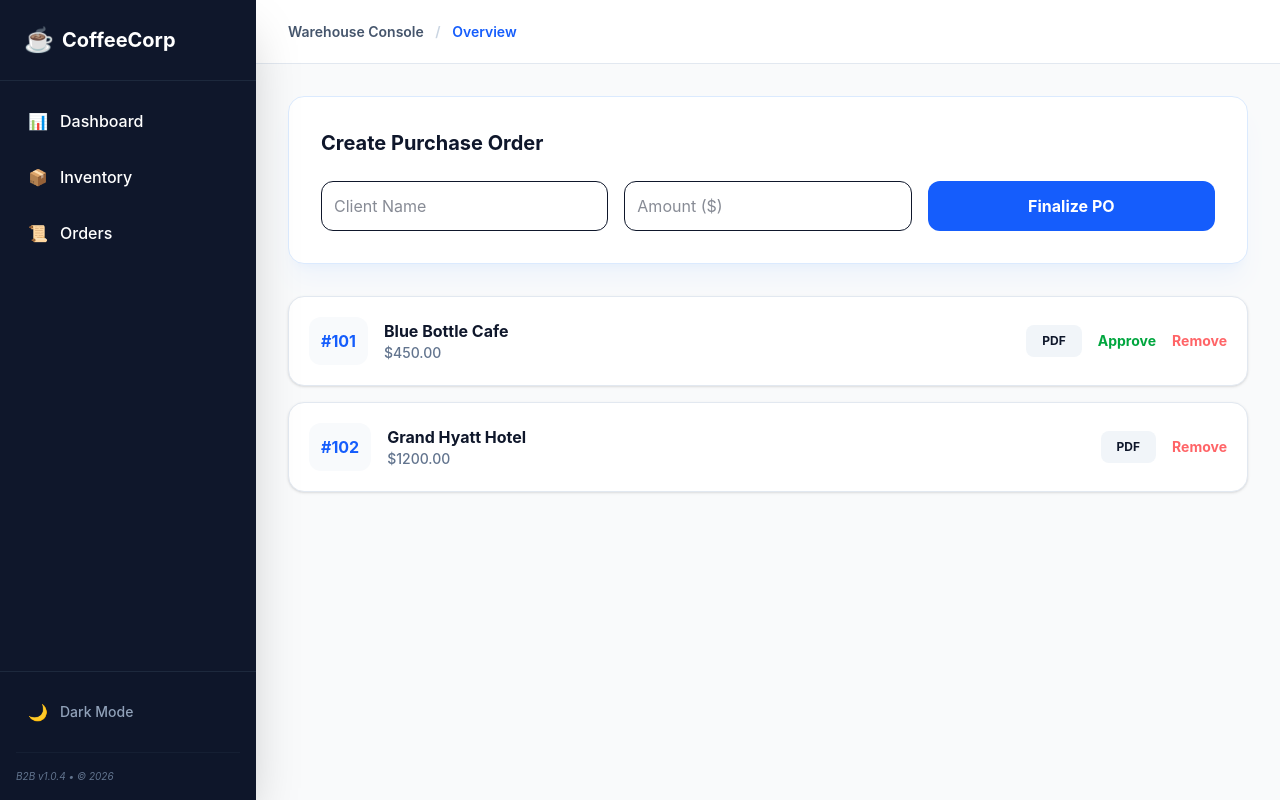
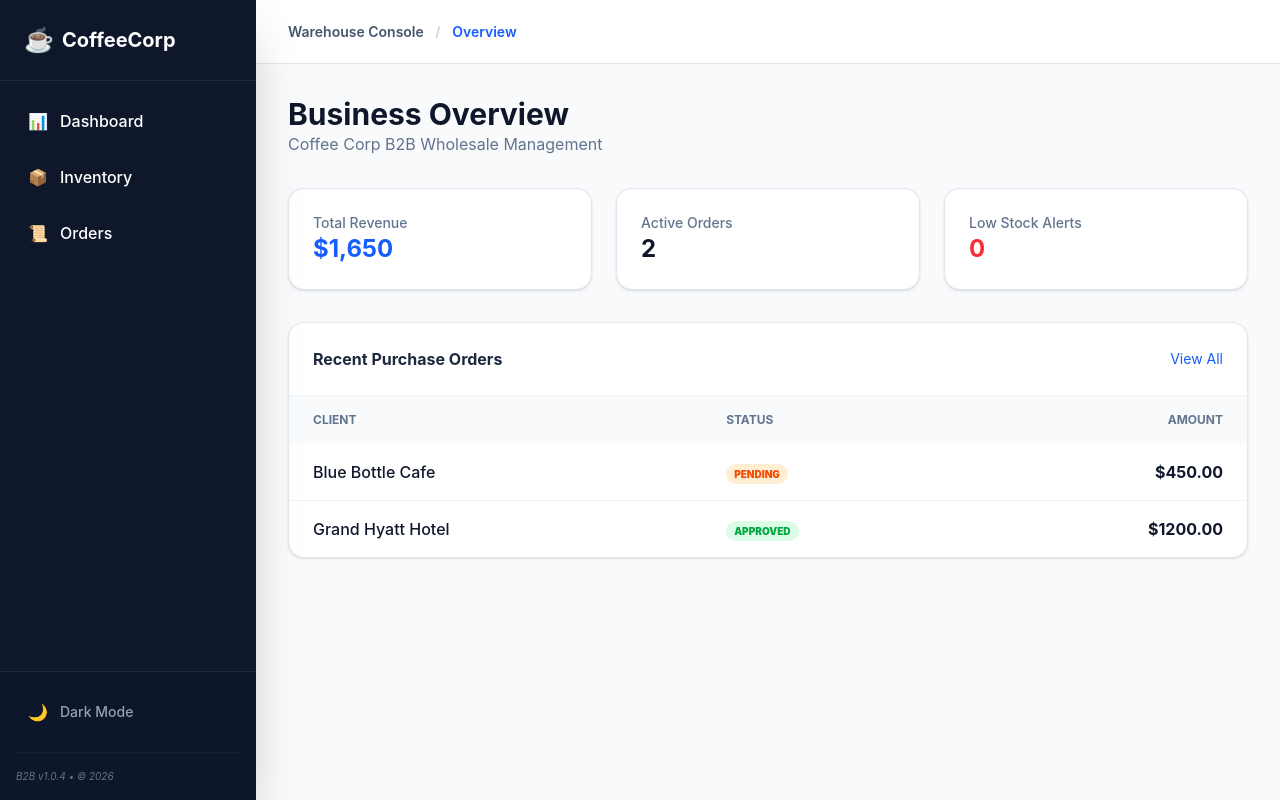
Before and after one commit to Gebremikial/Coffee-Corp-B2B, a Next.js app: page / in a window 1280 px wide. Built offline with nearby package versions, Linux system fonts and the light colour scheme.

Commit message:
fix: resolve table hydration errors in dashboard and orders pages

```diff
--- a/src/app/orders/page.tsx
+++ b/src/app/orders/page.tsx
@@ -10,12 +10,10 @@ export default function OrdersPage() {
   const dispatch = useAppDispatch();
   const orders = useAppSelector((state) => state.orders.orders);
 
-  // Form State
   const [client, setClient] = useState('');
   const [amount, setAmount] = useState('');
   const [loading, setLoading] = useState(false);
 
-  // Panel State
   const [selectedOrder, setSelectedOrder] = useState<any | null>(null);
   const [isPanelOpen, setIsPanelOpen] = useState(false);
 
@@ -24,24 +22,19 @@ export default function OrdersPage() {
     if (!client || !amount) return;
     setLoading(true);
     setTimeout(() => {
-      dispatch(addOrder({
-        clientName: client,
-        amount: Number(amount)
-      }));
-      setClient('');
-      setAmount('');
-      setLoading(false);
+      dispatch(addOrder({ clientName: client, amount: Number(amount) }));
+      setClient(''); setAmount(''); setLoading(false);
     }, 500);
   };
 
-  const handleRowClick = (order: unknown) => {
+  const handleRowClick = (order: any) => {
     setSelectedOrder(order);
     setIsPanelOpen(true);
   };
 
   return (
     <div className="max-w-5xl mx-auto space-y-8 animate-in fade-in duration-700">
-      {/* CREATE ORDER FORM */}
+      {/* CREATION FORM */}
       <div className="bg-white dark:bg-slate-900 p-8 rounded-2xl border border-blue-100 dark:border-slate-800 shadow-xl shadow-blue-500/5">
         <h2 className="text-xl font-bold mb-6 dark:text-white">Create Purchase Order</h2>
         <form onSubmit={handleSubmit} className="grid grid-cols-1 md:grid-cols-3 gap-4">
@@ -56,107 +49,81 @@ export default function OrdersPage() {
             value={amount}
             onChange={(e) => setAmount(e.target.value)}
             type="number"
-            placeholder="Total Amount ($)"
+            placeholder="Amount ($)"
             className="p-3 rounded-xl border dark:bg-slate-800 dark:border-slate-700 dark:text-white outline-none focus:ring-2 focus:ring-blue-500"
             required
           />
-          <button
-            disabled={loading}
-            className="bg-blue-600 text-white font-bold py-3 rounded-xl hover:bg-blue-700 transition-all disabled:opacity-50"
-          >
+          <button disabled={loading} className="bg-blue-600 text-white font-bold py-3 rounded-xl hover:bg-blue-700 transition-all">
             {loading ? 'Creating...' : 'Finalize PO'}
           </button>
         </form>
       </div>
 
-      {/* ORDER HISTORY */}
+      {/* ORDERS LIST */}
       <div className="space-y-4">
-        <h3 className="font-bold text-slate-500 uppercase text-xs tracking-widest px-2">Order History</h3>
         {orders.map(order => (
           <div key={order.id}>
             <div
               onClick={() => handleRowClick(order)}
-              className="bg-white dark:bg-slate-900 p-5 rounded-2xl border border-slate-200 dark:border-slate-800 flex flex-wrap items-center justify-between gap-4 shadow-sm hover:shadow-md transition-shadow cursor-pointer group"
+              className="bg-white dark:bg-slate-900 p-5 rounded-2xl border border-slate-200 dark:border-slate-800 flex items-center justify-between gap-4 shadow-sm hover:shadow-md cursor-pointer group"
             >
               <div className="flex items-center gap-4">
                 <div className="p-3 bg-slate-50 dark:bg-slate-800 rounded-xl font-mono font-bold text-blue-600">#{order.id}</div>
                 <div>
                   <p className="font-bold dark:text-white">{order.clientName}</p>
-                  <p className="text-sm text-slate-500 font-medium">${order.amount.toFixed(2)}</p>
+                  <p className="text-sm text-slate-500 font-medium">${(order.amount || 0).toFixed(2)}</p>
                 </div>
               </div>
-
-              <div className="flex items-center gap-6">
-                <span className={`px-3 py-1 rounded-full text-[10px] font-black uppercase ${
-                  order.status === 'Pending' ? 'bg-orange-100 text-orange-600' : 'bg-green-100 text-green-600'
-                }`}>
-                  {order.status}
-                </span>
-
-                <div className="flex gap-4">
-                  <button
-                    onClick={(e) => { e.stopPropagation(); generateInvoice(order); }}
-                    className="text-slate-500 hover:text-blue-600 font-bold text-sm transition-colors"
-                  >
-                    PDF
-                  </button>
-                  {order.status === 'Pending' && (
-                    <button
-                      onClick={(e) => { e.stopPropagation(); dispatch(approveOrder(order.id)); }}
-                      className="text-green-600 font-bold text-sm hover:underline"
-                    >
-                      Approve
-                    </button>
-                  )}
-                  <button
-                    onClick={(e) => { e.stopPropagation(); dispatch(cancelOrder(order.id)); }}
-                    className="text-red-400 font-bold text-sm hover:underline"
-                  >
-                    Remove
-                  </button>
-                </div>
+              <div className="flex items-center gap-4">
+                <button onClick={(e) => { e.stopPropagation(); generateInvoice(order); }} className="px-4 py-2 bg-slate-100 dark:bg-slate-800 rounded-lg text-xs font-bold hover:bg-blue-600 hover:text-white transition-all">PDF</button>
+                {order.status === 'Pending' && <button onClick={(e) => { e.stopPropagation(); dispatch(approveOrder(order.id)); }} className="text-green-600 font-bold text-sm">Approve</button>}
+                <button onClick={(e) => { e.stopPropagation(); dispatch(cancelOrder(order.id)); }} className="text-red-400 font-bold text-sm">Remove</button>
               </div>
             </div>
 
-            {/* HIDDEN INVOICE TEMPLATE */}
+            {/* INVOICE TEMPLATE (Strict HEX colors) */}
             <div id={`invoice-${order.id}`} style={{ display: 'none', position: 'absolute', left: '-9999px' }}>
-              <div style={{ width: '800px', padding: '40px', backgroundColor: '#ffffff', color: '#000000', fontFamily: 'sans-serif' }}>
-                <div style={{ display: 'flex', justifyContent: 'space-between', marginBottom: '50px' }}>
-                  <div>
-                    <h1 style={{ fontSize: '28px', margin: 0, color: '#2563eb' }}>COFFEE CORP B2B</h1>
-                    <p style={{ color: '#64748b' }}>Warehouse & Distribution</p>
-                  </div>
+              <div style={{ width: '700px', padding: '50px', backgroundColor: '#ffffff', color: '#000000', fontFamily: 'sans-serif' }}>
+                <div style={{ display: 'flex', justifyContent: 'space-between', borderBottom: '2px solid #000000', paddingBottom: '20px', marginBottom: '30px' }}>
+                  <h1 style={{ fontSize: '28px', margin: 0 }}>COFFEE CORP</h1>
                   <div style={{ textAlign: 'right' }}>
-                    <h2 style={{ fontSize: '20px', margin: 0 }}>INVOICE</h2>
-                    <p>ID: #{order.id}</p>
-                    <p>{new Date().toLocaleDateString()}</p>
+                    <h2 style={{ fontSize: '18px', margin: 0 }}>INVOICE</h2>
+                    <p style={{ margin: 0 }}>ID: {order.id}</p>
                   </div>
                 </div>
+                <div style={{ marginBottom: '30px' }}>
+                  <p style={{ fontWeight: 'bold', margin: '0 0 5px 0' }}>Bill To:</p>
+                  <p style={{ fontSize: '20px', margin: 0 }}>{order.clientName}</p>
+                </div>
+
+                {/* FIXED TABLE STRUCTURE */}
                 <table style={{ width: '100%', borderCollapse: 'collapse' }}>
                   <thead>
-                    <tr style={{ borderBottom: '2px solid #e2e8f0' }}>
-                      <th style={{ textAlign: 'left', padding: '12px 0' }}>Description</th>
-                      <th style={{ textAlign: 'right', padding: '12px 0' }}>Total</th>
+                    <tr style={{ backgroundColor: '#eeeeee' }}>
+                      <th style={{ padding: '10px', textAlign: 'left', border: '1px solid #dddddd' }}>Description</th>
+                      <th style={{ padding: '10px', textAlign: 'right', border: '1px solid #dddddd' }}>Total</th>
                     </tr>
                   </thead>
                   <tbody>
                     <tr>
-                      <td style={{ padding: '20px 0' }}>Wholesale Coffee Supply</td>
-                      <td style={{ textAlign: 'right', padding: '20px 0' }}>${order.amount.toFixed(2)}</td>
+                      <td style={{ padding: '15px 10px', borderBottom: '1px solid #eeeeee' }}>Bulk Coffee Wholesale Supply</td>
+                      <td style={{ padding: '15px 10px', borderBottom: '1px solid #eeeeee', textAlign: 'right' }}>
+                        ${(order.amount || 0).toFixed(2)}
+                      </td>
                     </tr>
                   </tbody>
                 </table>
+
+                <div style={{ textAlign: 'right', marginTop: '30px' }}>
+                  <p style={{ fontSize: '22px', fontWeight: 'bold' }}>Total: ${(order.amount || 0).toFixed(2)}</p>
+                </div>
               </div>
             </div>
           </div>
         ))}
       </div>
 
-      <OrderDetails
-        order={selectedOrder}
-        isOpen={isPanelOpen}
-        onClose={() => setIsPanelOpen(false)}
-      />
+      <OrderDetails order={selectedOrder} isOpen={isPanelOpen} onClose={() => setIsPanelOpen(false)} />
     </div>
   );
 }
--- a/src/app/page.tsx
+++ b/src/app/page.tsx
@@ -1,120 +1,81 @@
 'use client';
 
-import { useState } from 'react';
-import { useAppSelector, useAppDispatch } from '@/lib/hooks';
-import { addOrder, cancelOrder, approveOrder } from '@/lib/features/orderSlice';
-import OrderDetails from '@/components/OrderDetails';
-import { generateInvoice } from '@/lib/generateInvoice';
+import { useAppSelector } from '@/lib/hooks';
+import Link from 'next/link';
 
-export default function OrdersPage() {
-  const dispatch = useAppDispatch();
+export default function Dashboard() {
   const orders = useAppSelector((state) => state.orders.orders);
+  const inventory = useAppSelector((state) => state.inventory.items);
 
-  const [client, setClient] = useState('');
-  const [amount, setAmount] = useState('');
-  const [loading, setLoading] = useState(false);
-
-  const [selectedOrder, setSelectedOrder] = useState<any | null>(null);
-  const [isPanelOpen, setIsPanelOpen] = useState(false);
-
-  const handleSubmit = (e: React.FormEvent) => {
-    e.preventDefault();
-    if (!client || !amount) return;
-    setLoading(true);
-    setTimeout(() => {
-      dispatch(addOrder({ clientName: client, amount: Number(amount) }));
-      setClient(''); setAmount(''); setLoading(false);
-    }, 500);
-  };
-
-  const handleRowClick = (order: any) => {
-    setSelectedOrder(order);
-    setIsPanelOpen(true);
-  };
+  const totalRevenue = orders.reduce((acc, order) => acc + order.amount, 0);
+  const lowStockCount = inventory.filter(item => item.stock < 10).length;
 
   return (
-    <div className="max-w-5xl mx-auto space-y-8 animate-in fade-in duration-700">
-      {/* CREATION FORM */}
-      <div className="bg-white dark:bg-slate-900 p-8 rounded-2xl border border-blue-100 dark:border-slate-800 shadow-xl shadow-blue-500/5">
-        <h2 className="text-xl font-bold mb-6 dark:text-white">Create Purchase Order</h2>
-        <form onSubmit={handleSubmit} className="grid grid-cols-1 md:grid-cols-3 gap-4">
-          <input
-            value={client}
-            onChange={(e) => setClient(e.target.value)}
-            placeholder="Client Name"
-            className="p-3 rounded-xl border dark:bg-slate-800 dark:border-slate-700 dark:text-white outline-none focus:ring-2 focus:ring-blue-500"
-            required
-          />
-          <input
-            value={amount}
-            onChange={(e) => setAmount(e.target.value)}
-            type="number"
-            placeholder="Amount ($)"
-            className="p-3 rounded-xl border dark:bg-slate-800 dark:border-slate-700 dark:text-white outline-none focus:ring-2 focus:ring-blue-500"
-            required
-          />
-          <button disabled={loading} className="bg-blue-600 text-white font-bold py-3 rounded-xl hover:bg-blue-700 transition-all">
-            {loading ? 'Creating...' : 'Finalize PO'}
-          </button>
-        </form>
+    <div className="space-y-8 animate-in fade-in duration-700">
+      <div>
+        <h1 className="text-3xl font-bold text-slate-900 dark:text-white">Business Overview</h1>
+        <p className="text-slate-500 dark:text-slate-400">Coffee Corp B2B Wholesale Management</p>
       </div>
 
-      {/* ORDERS LIST */}
-      <div className="space-y-4">
-        {orders.map(order => (
-          <div key={order.id}>
-            <div
-              onClick={() => handleRowClick(order)}
-              className="bg-white dark:bg-slate-900 p-5 rounded-2xl border border-slate-200 dark:border-slate-800 flex items-center justify-between gap-4 shadow-sm hover:shadow-md cursor-pointer group"
-            >
-              <div className="flex items-center gap-4">
-                <div className="p-3 bg-slate-50 dark:bg-slate-800 rounded-xl font-mono font-bold text-blue-600">#{order.id}</div>
-                <div>
-                  <p className="font-bold dark:text-white">{order.clientName}</p>
-                  <p className="text-sm text-slate-500 font-medium">${order.amount.toFixed(2)}</p>
-                </div>
-              </div>
-              <div className="flex items-center gap-4">
-                <button onClick={(e) => { e.stopPropagation(); generateInvoice(order); }} className="px-4 py-2 bg-slate-100 dark:bg-slate-800 rounded-lg text-xs font-bold hover:bg-blue-600 hover:text-white transition-all">PDF</button>
-                {order.status === 'Pending' && <button onClick={(e) => { e.stopPropagation(); dispatch(approveOrder(order.id)); }} className="text-green-600 font-bold text-sm">Approve</button>}
-                <button onClick={(e) => { e.stopPropagation(); dispatch(cancelOrder(order.id)); }} className="text-red-400 font-bold text-sm">Remove</button>
-              </div>
-            </div>
-
-            {/* INVOICE TEMPLATE (Strict HEX colors) */}
-            <div id={`invoice-${order.id}`} style={{ display: 'none', position: 'absolute', left: '-9999px' }}>
-              <div style={{ width: '700px', padding: '50px', backgroundColor: '#ffffff', color: '#000000', fontFamily: 'sans-serif' }}>
-                <div style={{ display: 'flex', justifyContent: 'space-between', borderBottom: '2px solid #000000', paddingBottom: '20px', marginBottom: '30px' }}>
-                  <h1 style={{ fontSize: '28px', margin: 0 }}>COFFEE CORP</h1>
-                  <div style={{ textAlign: 'right' }}>
-                    <h2 style={{ fontSize: '18px', margin: 0 }}>INVOICE</h2>
-                    <p style={{ margin: 0 }}>ID: {order.id}</p>
-                  </div>
-                </div>
-                <div style={{ marginBottom: '30px' }}>
-                  <p style={{ fontWeight: 'bold', margin: '0 0 5px 0' }}>Bill To:</p>
-                  <p style={{ fontSize: '20px', margin: 0 }}>{order.clientName}</p>
-                </div>
-                <table style={{ width: '100%', borderCollapse: 'collapse' }}>
-                  <tr style={{ backgroundColor: '#eeeeee' }}>
-                    <th style={{ padding: '10px', textAlign: 'left' }}>Description</th>
-                    <th style={{ padding: '10px', textAlign: 'right' }}>Total</th>
-                  </tr>
-                  <tr>
-                    <td style={{ padding: '15px 10px', borderBottom: '1px solid #eeeeee' }}>Bulk Coffee Wholesale Supply</td>
-                    <td style={{ padding: '15px 10px', borderBottom: '1px solid #eeeeee', textAlign: 'right' }}>${order.amount.toFixed(2)}</td>
-                  </tr>
-                </table>
-                <div style={{ textAlign: 'right', marginTop: '30px' }}>
-                  <p style={{ fontSize: '22px', fontWeight: 'bold' }}>Total: ${order.amount.toFixed(2)}</p>
-                </div>
-              </div>
-            </div>
-          </div>
-        ))}
+      {/* STATS GRID */}
+      <div className="grid grid-cols-1 md:grid-cols-3 gap-6">
+        <div className="bg-white dark:bg-slate-900 p-6 rounded-2xl border border-slate-200 dark:border-slate-800 shadow-sm">
+          <p className="text-sm font-medium text-slate-500">Total Revenue</p>
+          <p className="text-2xl font-bold text-blue-600">${totalRevenue.toLocaleString()}</p>
+        </div>
+        <div className="bg-white dark:bg-slate-900 p-6 rounded-2xl border border-slate-200 dark:border-slate-800 shadow-sm">
+          <p className="text-sm font-medium text-slate-500">Active Orders</p>
+          <p className="text-2xl font-bold text-slate-900 dark:text-white">{orders.length}</p>
+        </div>
+        <div className="bg-white dark:bg-slate-900 p-6 rounded-2xl border border-slate-200 dark:border-slate-800 shadow-sm">
+          <p className="text-sm font-medium text-slate-500">Low Stock Alerts</p>
+          <p className="text-2xl font-bold text-red-500">{lowStockCount}</p>
+        </div>
       </div>
 
-      <OrderDetails order={selectedOrder} isOpen={isPanelOpen} onClose={() => setIsPanelOpen(false)} />
+      {/* RECENT ACTIVITY TABLE */}
+      <div className="bg-white dark:bg-slate-900 rounded-2xl border border-slate-200 dark:border-slate-800 overflow-hidden shadow-sm">
+        <div className="p-6 border-b border-slate-100 dark:border-slate-800 flex justify-between items-center">
+          <h2 className="font-bold text-slate-800 dark:text-white">Recent Purchase Orders</h2>
+          <Link href="/orders" className="text-sm text-blue-600 hover:underline">View All</Link>
+        </div>
+
+        <table className="w-full text-left border-collapse">
+          {/* THEAD WRAPPER ADDED HERE */}
+          <thead>
+            <tr className="bg-slate-50 dark:bg-slate-800/50 text-xs uppercase text-slate-500 font-bold">
+              <th className="px-6 py-4">Client</th>
+              <th className="px-6 py-4">Status</th>
+              <th className="px-6 py-4 text-right">Amount</th>
+            </tr>
+          </thead>
+          {/* TBODY WRAPPER ADDED HERE */}
+          <tbody className="divide-y divide-slate-100 dark:divide-slate-800">
+            {orders.slice(0, 5).map((order) => (
+              <tr key={order.id} className="hover:bg-slate-50 dark:hover:bg-slate-800/30 transition-colors">
+                <td className="px-6 py-4 font-medium dark:text-slate-200">{order.clientName}</td>
+                <td className="px-6 py-4">
+                  <span className={`px-2 py-1 rounded-full text-[10px] font-black uppercase ${
+                    order.status === 'Approved' ? 'bg-green-100 text-green-600' : 'bg-orange-100 text-orange-600'
+                  }`}>
+                    {order.status}
+                  </span>
+                </td>
+                <td className="px-6 py-4 text-right font-mono font-bold dark:text-slate-300">
+                  ${order.amount.toFixed(2)}
+                </td>
+              </tr>
+            ))}
+            {orders.length === 0 && (
+              <tr>
+                <td colSpan={3} className="px-6 py-10 text-center text-slate-400 font-medium">
+                  No recent orders found.
+                </td>
+              </tr>
+            )}
+          </tbody>
+        </table>
+      </div>
     </div>
   );
 }
```
